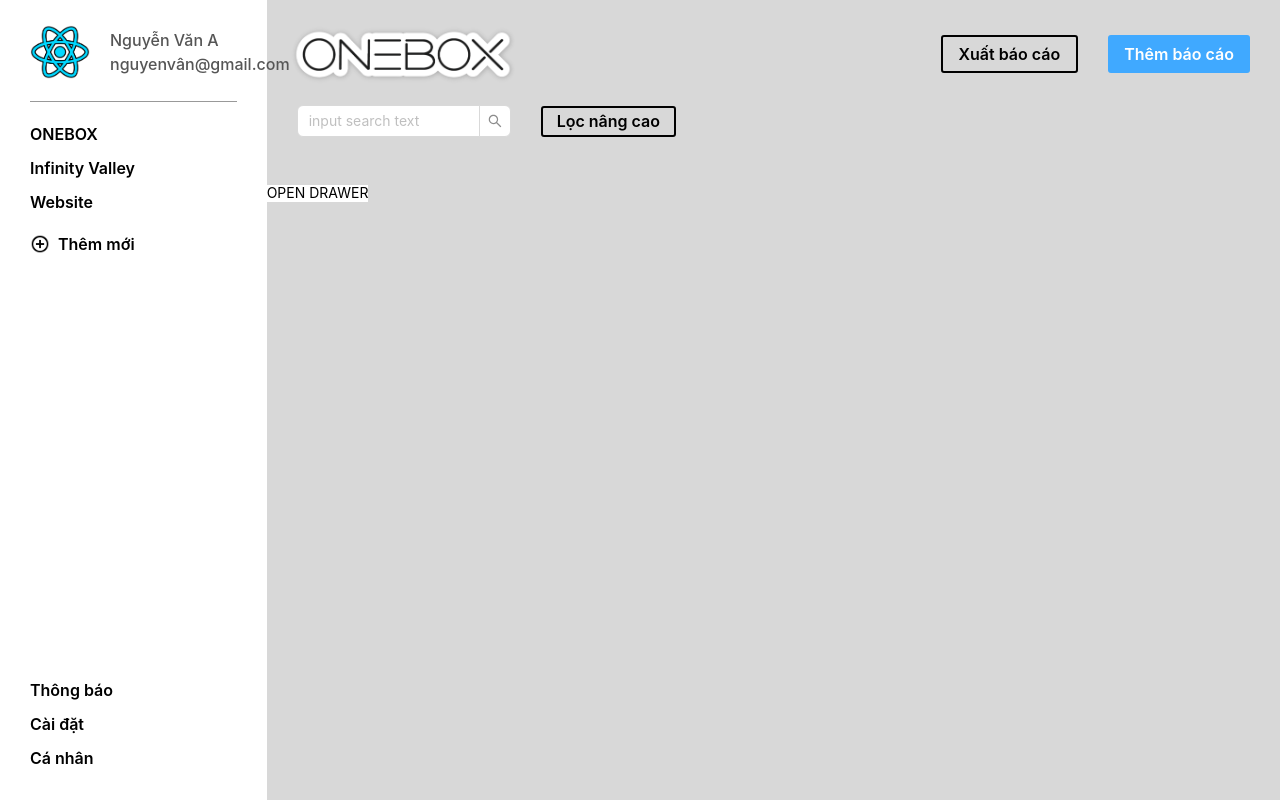
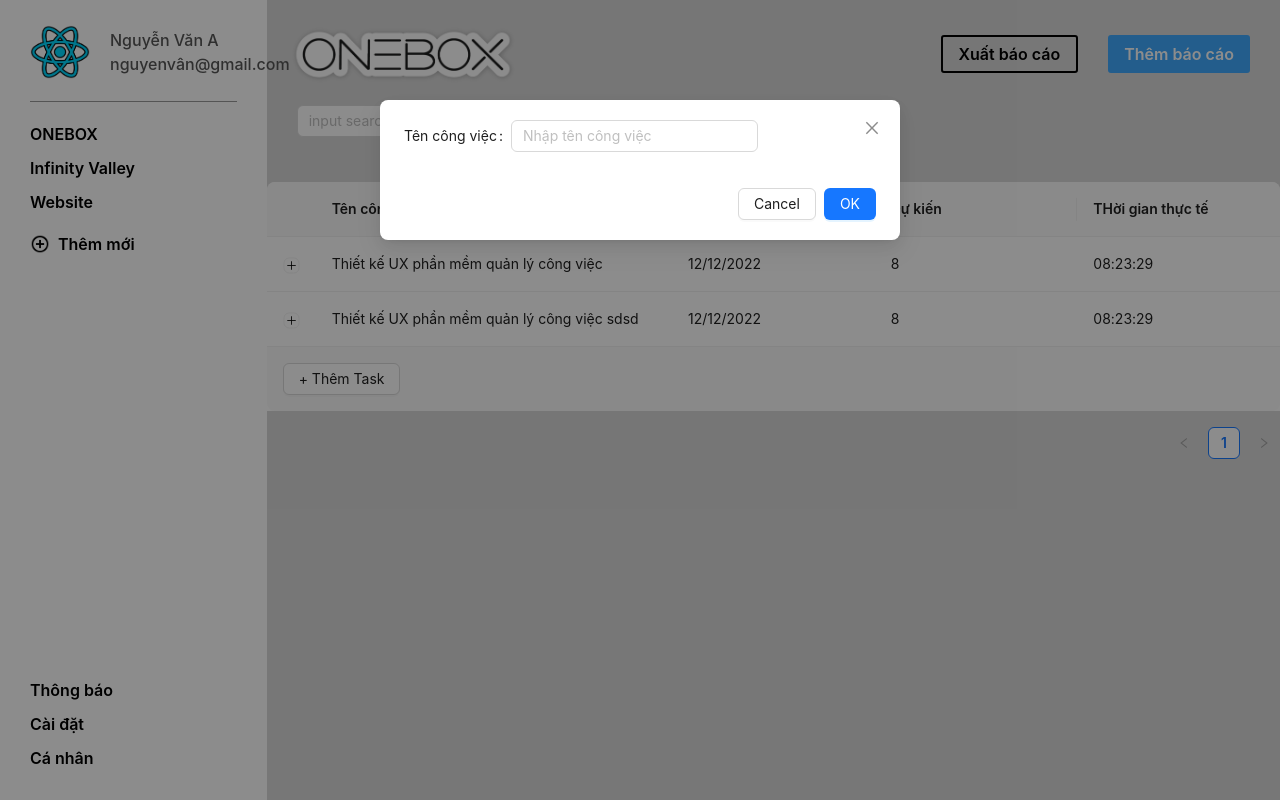
Before and after one commit to badong3521/OnePlan-Front-End, a React (Create React App) app: page / in a window 1280 px wide. Built offline with nearby package versions, Linux system fonts and the light colour scheme; what apisauce would draw is missing.

Commit message:
fix conflic

```diff
--- /dev/null
+++ b/src/layouts/components/HeaderScreen/components/ModalAddTask/index.tsx
@@ -0,0 +1,26 @@
+import React, { useState } from 'react';
+import { Modal, Form, Row, Col, Input } from 'antd';
+
+interface PropsModal {
+  visible: boolean;
+  onCancel: () => void;
+}
+const ModalAddTask = ({ visible, onCancel }: PropsModal) => {
+  const [form] = Form.useForm();
+
+  return (
+    <Modal visible={visible} onCancel={onCancel}>
+      <Form form={form}>
+        <Row>
+          <Col span={18}>
+            <Form.Item label="Tên công việc" name={'name'}>
+              <Input placeholder="Nhập tên công việc" />
+            </Form.Item>
+          </Col>
+        </Row>
+      </Form>
+    </Modal>
+  );
+};
+
+export default ModalAddTask;
--- a/src/layouts/components/HeaderScreen/index.tsx
+++ b/src/layouts/components/HeaderScreen/index.tsx
@@ -1,12 +1,154 @@
 import classNames from 'classnames';
 import styles from './Header.scss';
+import type { ColumnsType } from 'antd/es/table';
+import { PlayCircleOutlined, PauseCircleOutlined } from '@ant-design/icons';
+// import Drawer, { RefModalPopup } from '../../../../src/components/Drawer';
+import { STATUS_WORK } from '../../../utils/StatusWork';
+import { Button, Col, Drawer, Input, Table, Row } from 'antd';
+import ModalAddTask from './components/ModalAddTask';
+interface DataType {
+  key: React.ReactNode;
+  name: string;
+  deadline: string;
+  expected: string;
+  intendTime: string;
+  subtaskList?: DataType[];
+}
+
+const data: DataType[] = [
+  {
+    key: 1,
+    name: 'Thiết kế UX phần mềm quản lý công việc',
+    deadline: '12/12/2022',
+    expected: '8',
+    intendTime: '08:23:29 ',
+    subtaskList: [
+      {
+        key: 11,
+        name: 'Nghiên cứu và phân tích user',
+        deadline: '12/12/2022',
+        expected: '8',
+        intendTime: '08:23:29 ',
+      },
+    ],
+  },
+  {
+    key: 2,
+    name: 'Thiết kế UX phần mềm quản lý công việc sdsd',
+    deadline: '12/12/2022',
+    expected: '8',
+    intendTime: '08:23:29 ',
+  },
+];
 import { images } from '../../../assets';
 import SearchInput from './components/SearchInput';
+import { useState } from 'react';
 
 const cx = classNames.bind(styles);
 
 function HeaderScreen({ drawerCheck }) {
-  console.log('drawerCheck', drawerCheck);
+  const [visible, setVisible] = useState<boolean>(true);
+  const [dataList, setDataList] = useState<any>(data);
+  const [statusWork, setStatusWork] = useState<any>();
+
+  const expandedRowRender = (e: any) => {
+    const columns: any = [
+      {
+        title: 'Tên công việc',
+        dataIndex: 'name',
+        key: 'name',
+      },
+      {
+        title: 'Hạn cuối',
+        dataIndex: 'deadline',
+        key: 'deadline',
+        width: '20%',
+      },
+      {
+        title: 'Dự kiến',
+        dataIndex: 'expected',
+        key: 'expected',
+        width: '20%',
+      },
+      {
+        title: 'THời gian thực tế',
+        dataIndex: 'intendTime',
+        key: 'intendTime',
+        width: '20%',
+        render: (value, record) => {
+          return (
+            <>
+              <Button onClick={() => handelToggleStatusWork(record)}>
+                {statusWork?.status == STATUS_WORK && statusWork?.key == record.key ? (
+                  <>
+                    <PlayCircleOutlined />
+                    Bắt đầu{' '}
+                  </>
+                ) : (
+                  <>
+                    <PauseCircleOutlined />
+                    Tạm dừng{' '}
+                  </>
+                )}
+              </Button>
+              <span>{value}</span>
+            </>
+          );
+        },
+      },
+    ];
+    return (
+      <div>
+        {e?.subtaskList && (
+          <Table
+            showHeader={false}
+            columns={columns}
+            dataSource={e?.subtaskList}
+            pagination={false}
+          />
+        )}
+        <Button className="btn-add-sub-tas">+ Thêm sub-task</Button>
+      </div>
+    );
+  };
+  const columns: ColumnsType<DataType> = [
+    {
+      title: 'Tên công việc',
+      dataIndex: 'name',
+      key: 'name',
+    },
+    {
+      title: 'Hạn cuối',
+      dataIndex: 'deadline',
+      key: 'deadline',
+      width: '20%',
+    },
+    {
+      title: 'Dự kiến',
+      dataIndex: 'expected',
+      key: 'expected',
+      width: '20%',
+    },
+    {
+      title: 'THời gian thực tế',
+      dataIndex: 'intendTime',
+      key: 'intendTime',
+      width: '20%',
+    },
+  ];
+
+  const handelToggleStatusWork = (record: any) => {
+    const newData = dataList.map((item) => item);
+    console.log('new', newData);
+    setDataList(newData);
+    setStatusWork({
+      key: record?.key,
+      status:
+        statusWork?.status === STATUS_WORK.PLAY_WORK
+          ? STATUS_WORK.PAUSE_WORK
+          : STATUS_WORK.PLAY_WORK,
+    });
+  };
 
   return (
     <>
@@ -19,15 +161,18 @@ function HeaderScreen({ drawerCheck }) {
           <button className={cx('btn-export-report')}>Xuất báo cáo</button>
           <button className={cx('btn-import-excel')}>Thêm báo cáo</button>
         </div>
-
       </div>
-        <button
-          onClick={() => {
-            drawerCheck.current?.show();
-          }}
-        >
-          OPEN DRAWER
-        </button>
+      <div className={cx('container')}>
+        <div className={cx('work-list')}>
+          <Table
+            columns={columns}
+            dataSource={data}
+            expandable={{ expandedRowRender, defaultExpandedRowKeys: ['0'] }}
+            footer={() => <Button onClick={() => setVisible(true)}>+ Thêm Task</Button>}
+          />
+        </div>
+      </div>
+      <ModalAddTask visible={visible} onCancel={() => setVisible(false)} />
     </>
   );
 }
--- /dev/null
+++ b/src/utils/StatusWork.ts
@@ -0,0 +1 @@
+export enum STATUS_WORK { PLAY_WORK = 1, PAUSE_WORK = 2, SUCCESS = 3, }
```
